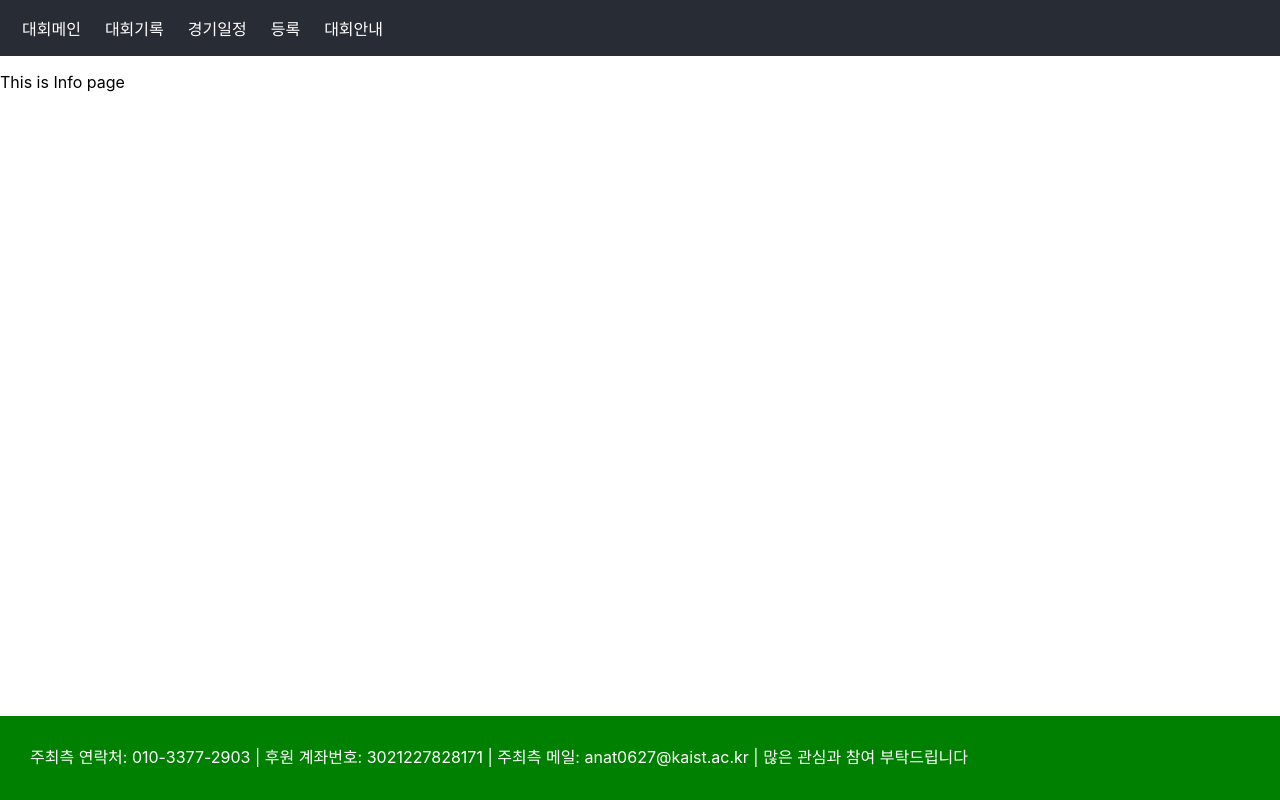
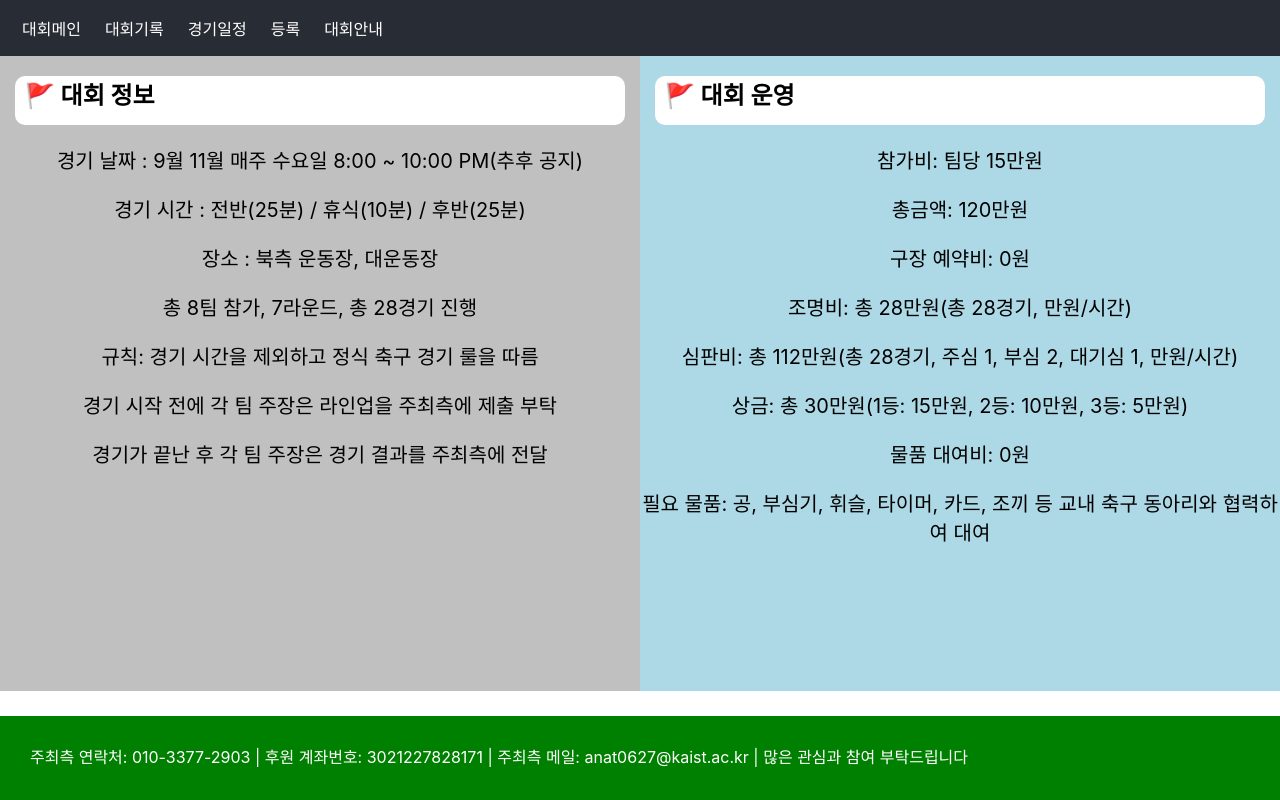
Before and after one commit to antaechan/newbie-frontend, a React (Create React App) app: page /Information in a window 1280 px wide. Built offline with nearby package versions, Linux system fonts and the light colour scheme.

Commit message:
Decorate 대회안내 page

```diff
--- /dev/null
+++ b/src/pages/Info.css
@@ -0,0 +1,46 @@
+.TotalInfoPage {
+  width: 100%;
+  height: 100%;
+  display: grid;
+  grid-template-columns: 50% 50%;
+}
+
+.Rule {
+  background-color: silver;
+}
+
+.RuleTitle {
+  background-color: white;
+  height: 10%;
+  border-radius: 10px;
+  margin-left: 15px;
+  margin-right: 15px;
+  padding-left: 10px;
+}
+
+.RuleContent {
+  background-color: silver;
+  height: 110%;
+  font-size: 20px;
+  text-align: center;
+}
+
+.Plan {
+  background-color: lightblue;
+}
+
+.PlanTitle {
+  background-color: white;
+  height: 10%;
+  border-radius: 10px;
+  margin-left: 15px;
+  margin-right: 15px;
+  padding-left: 10px;
+}
+
+.PlanContent {
+  background-color: lightblue;
+  height: 110%;
+  font-size: 20px;
+  text-align: center;
+}
--- a/src/pages/Info.jsx
+++ b/src/pages/Info.jsx
@@ -1,11 +1,46 @@
-import React, {useState} from "react"
+import React, { useState } from "react";
+import "./Info.css";
 
 const Info = () => {
-    return (
-        <>
-            <p>This is Info page</p>
-        </>
-    );
+  return (
+    <div className="TotalInfoPage">
+      <div className="Rule">
+        <div className="RuleTitle">
+          <h2> 🚩 대회 정보</h2>
+          {/* ▼ */}
+        </div>
+        <div className="RuleContent">
+          <p>경기 날짜 : 9월 11월 매주 수요일 8:00 ~ 10:00 PM(추후 공지)</p>
+          <p>경기 시간 : 전반(25분) / 휴식(10분) / 후반(25분) </p>
+          <p>장소 : 북측 운동장, 대운동장</p>
+          <p>총 8팀 참가, 7라운드, 총 28경기 진행</p>
+          <p>규칙: 경기 시간을 제외하고 정식 축구 경기 룰을 따름</p>
+          <p>경기 시작 전에 각 팀 주장은 라인업을 주최측에 제출 부탁</p>
+          <p>경기가 끝난 후 각 팀 주장은 경기 결과를 주최측에 전달</p>
+        </div>
+      </div>
+      <div className="Plan">
+        <div className="PlanTitle">
+          <h2>🚩 대회 운영</h2>
+        </div>
+        <div className="PlanContent">
+          <p>참가비: 팀당 15만원</p>
+          <p>총금액: 120만원</p>
+          <p>구장 예약비: 0원</p>
+          <p>조명비: 총 28만원(총 28경기, 만원/시간)</p>
+          <p>
+            심판비: 총 112만원(총 28경기, 주심 1, 부심 2, 대기심 1, 만원/시간)
+          </p>
+          <p>상금: 총 30만원(1등: 15만원, 2등: 10만원, 3등: 5만원)</p>
+          <p>물품 대여비: 0원</p>
+          <p>
+            필요 물품: 공, 부심기, 휘슬, 타이머, 카드, 조끼 등 교내 축구
+            동아리와 협력하여 대여
+          </p>
+        </div>
+      </div>
+    </div>
+  );
 };
 
 export default Info;
--- a/src/pages/Match.jsx
+++ b/src/pages/Match.jsx
@@ -153,7 +153,7 @@ const Match = () => {
             </div>
             <UpdateMatchDate date={date} setDate={setDate} />
             <div className="updateButton" onClick={updateMatchDate}>
-              ⚡update⚡
+              ⚡Update⚡
             </div>
           </div>
         </div>
```
